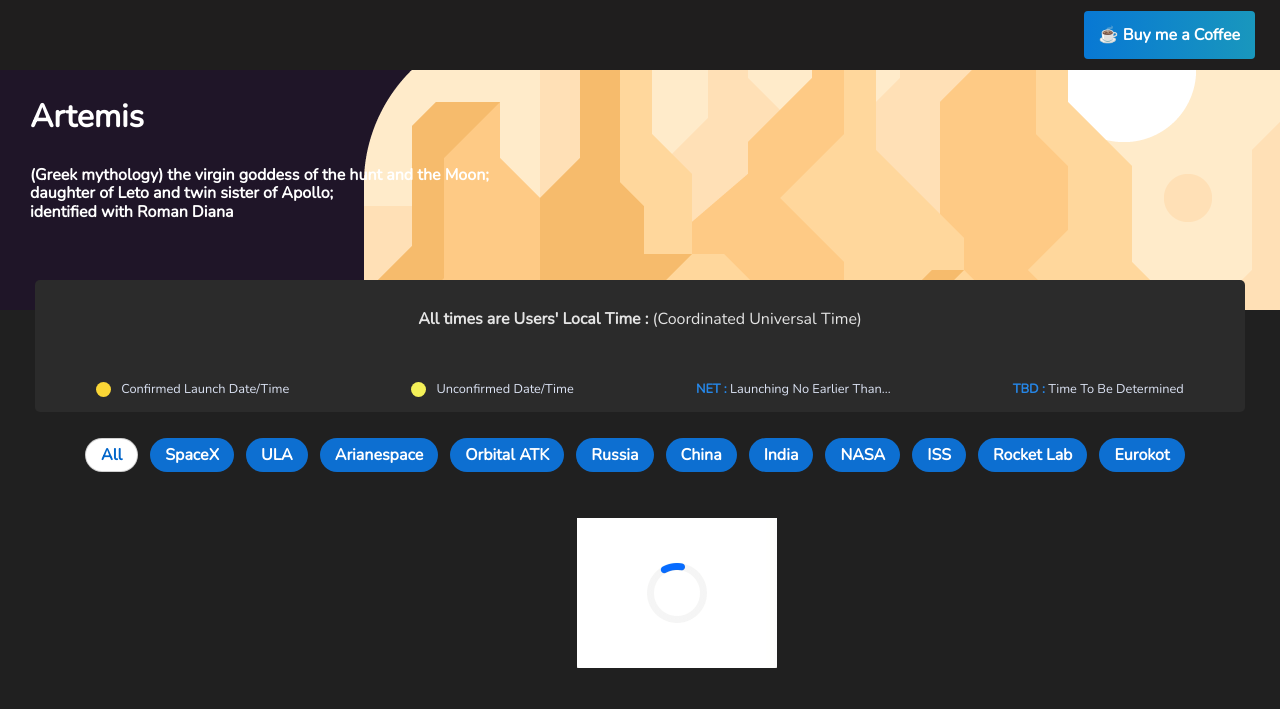
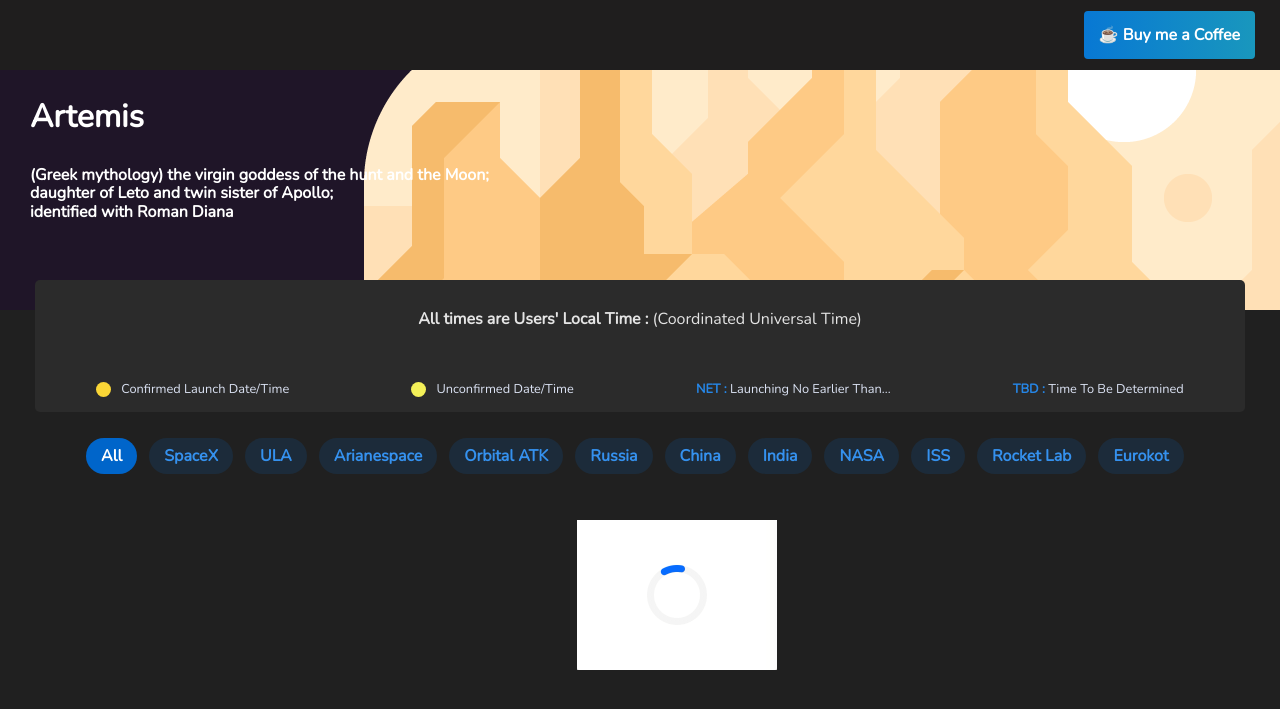
Before and after one commit to GeekBoySupreme/Artemis, a PHP site: page /index.html in a window 1280 px wide. Shown: the top 709 px of the page. Run offline with PHP 8.4, Linux system fonts and the light colour scheme; some libraries are stand-ins or nearby versions.

Commit message:
Adding Colors

```diff
--- a/styles.css
+++ b/styles.css
@@ -1328,10 +1328,10 @@
   margin: 6px;
   font-family: 'Nunito', sans-serif;
   font-weight: 700;
-  padding: 7px 15px 7px 15px;
+  padding: 9px 15px 9px 15px;
   border: none;
-  background-color: rgb(13, 111, 209);
-  color: white;
+  background-color: rgba(13, 111, 209, 0.144);
+  color: rgb(53, 145, 238);
   transition:0.3s ease;
   border-radius: 50px;
 }
@@ -1362,9 +1362,8 @@
 }
 
 .sort-launches button:hover {
-  color: rgb(0,101,202);
-  background-color: white;
-  border: 1px solid rgba(0, 0, 0, 0.19);
+  color: white;
+  background-color: rgb(0,101,202);
 }
 
 .sort-launches button:focus {
@@ -1372,9 +1371,8 @@
 }
 
 button.on {
-  color: rgb(0,101,202);
-  background-color: white;
-  border: 1px solid rgba(0, 0, 0, 0.19);
+  color: white;
+  background-color: rgb(0,101,202);
 }
 
 button.all.on {
@@ -1435,7 +1433,7 @@
 }
 
 .highlighted {
-  background-color:rgb(53, 53, 53) ;
+  background-color:rgb(46, 46, 46) ;
   color: white;
   border-radius: 4px;
 
@@ -1524,7 +1522,7 @@
 }
 
 .net .time {
-  width: 10%;
+  width: 40px;
   padding-left: 2px;
 }
 
@@ -1552,7 +1550,7 @@
 }
 
 .launchpad {
-  width: 100%;
+  width: auto;
   margin: 5px 0 8px 0;
   text-align: left;
 }
```
